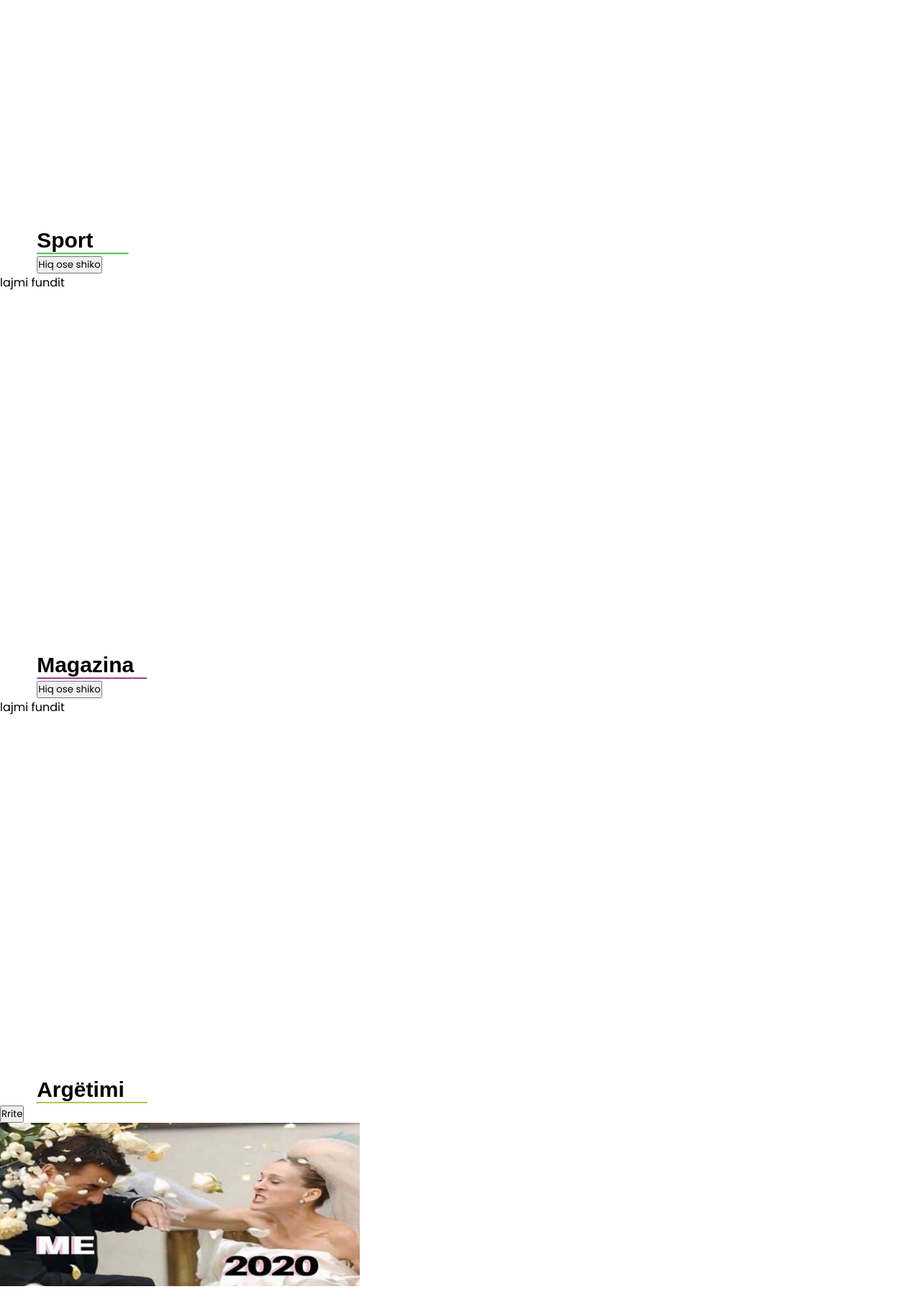
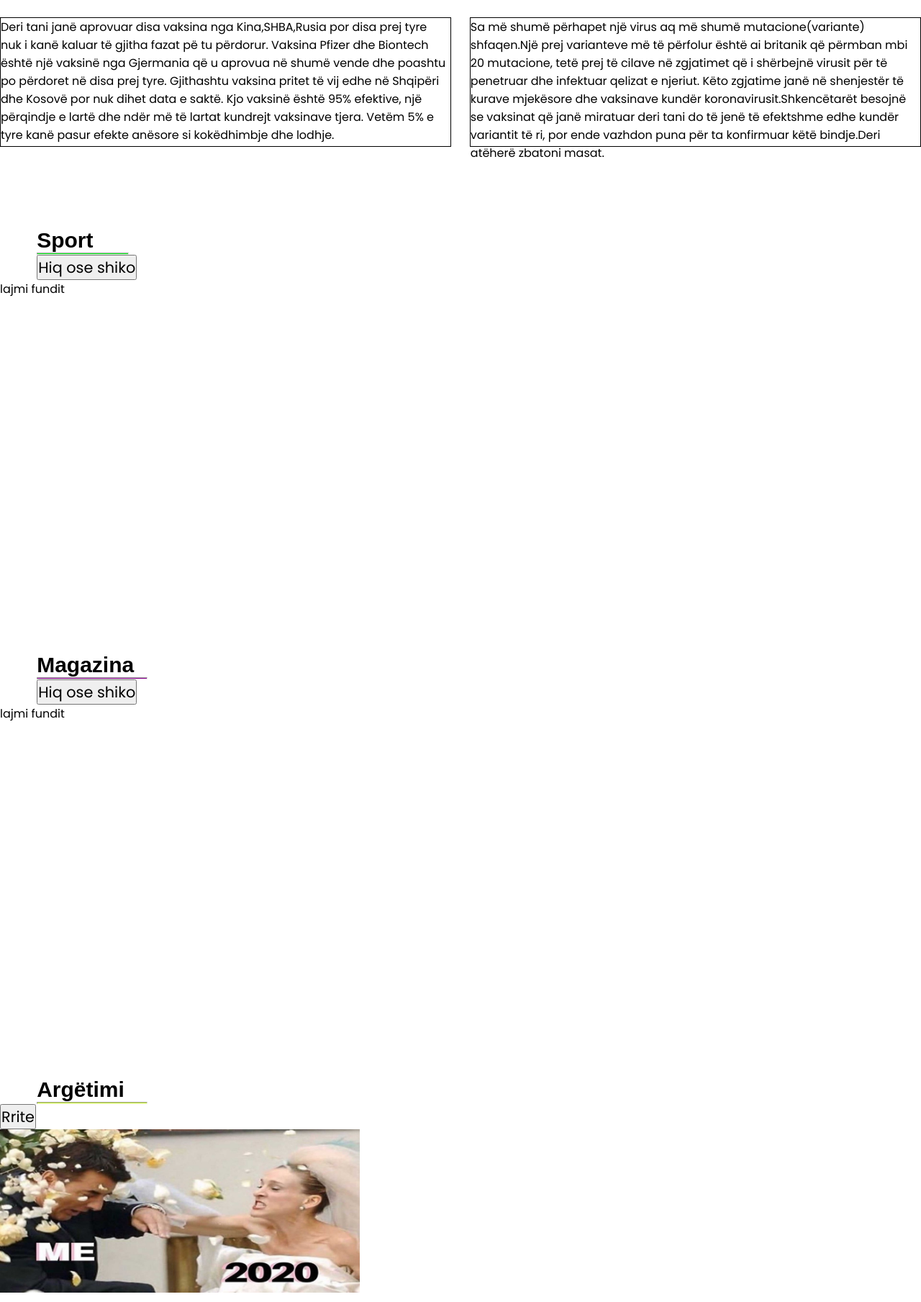
Before and after one commit to Aulon1/INT20_21_Gr21, a PHP site: page /portal.html in a window 1280 px wide. Shown: the part 1613-3422 px from the top of the page at 72% size. Run offline with PHP 8.4, Linux system fonts and the light colour scheme; some libraries are stand-ins or nearby versions.

Commit message:
pjesa e shendetesise tek home dhe stilizimi i klasave te butonave

```diff
--- a/portal.css
+++ b/portal.css
@@ -176,3 +176,8 @@
 
   width: 500px;
 }
+.b1, .b2,.b3,.b4,.b4,.b5
+{
+   font-size:130%;
+   color: ffffff;
+}
--- a/portal.html
+++ b/portal.html
@@ -100,7 +100,7 @@
    </a>
    <button class="b1" > Hiq ose shiko</button>
    </div>
-   <p class="j1">lajmi fundit</p>
+   <div class="j1">lajmi fundit</div>
 </div>
 
 <div class="PjesaShendetesis">
@@ -111,7 +111,17 @@
   </a>
   <button class="b2" > Hiq ose shiko</button>
   </div>
-  <p class="j2">lajmi fundit</p>
+  <div class="j2">
+    <figure  >
+      <img src="MasatKryesore.jpg" height="200px" width="50%" align="left" alt="Masat Kryesore ndaj Covid-19"/>
+      </figure>
+      <figure  >
+        <img src="https://images.bisnis-cdn.com/posts/2020/06/10/1250747/vaksin-virus-corona-covid-19.jpg" align="right" height="200px" width="50%" alt="vaksin-virus-corona-covid-19">
+      </figure>
+    </br></br></br></br></br></br></br></br></br>
+     <article style="border:1px solid black; width: 49%; height:180px;position:absolute;"> Deri tani janë aprovuar disa vaksina nga Kina,SHBA,Rusia por disa prej tyre nuk i kanë kaluar të gjitha fazat pë tu përdorur. Vaksina Pfizer dhe Biontech është një vaksinë nga Gjermania që u aprovua në shumë vende dhe poashtu po përdoret në disa prej tyre. Gjithashtu vaksina pritet të vij edhe në Shqipëri dhe Kosovë por nuk dihet data e saktë. Kjo vaksinë është 95% efektive, një përqindje e lartë dhe ndër më të lartat kundrejt vaksinave tjera. Vetëm 5% e tyre kanë pasur efekte anësore si kokëdhimbje dhe lodhje.  </article>
+    <article style="border:1px solid black; width: 49%; height:180px;position:absolute; right:0 ;"> Sa më shumë përhapet një virus aq më shumë mutacione(variante) shfaqen.Një prej varianteve më të përfolur është ai britanik që përmban mbi 20 mutacione, tetë prej të cilave në zgjatimet që i shërbejnë virusit për të penetruar dhe infektuar qelizat e njeriut. Këto zgjatime janë në shenjestër të kurave mjekësore dhe vaksinave kundër koronavirusit.Shkencëtarët besojnë se vaksinat që janë miratuar deri tani do të jenë të efektshme edhe kundër variantit të ri, por ende vazhdon puna për ta konfirmuar këtë bindje.Deri atëherë zbatoni masat.
+       </article></br></br></br></div>
 </div>
 
 <div class="PjesaSport">
@@ -122,7 +132,7 @@
   </a>
   <button class="b3" > Hiq ose shiko</button>
   </div>
-  <p class="j3">lajmi fundit</p>
+  <div class="j3">lajmi fundit</div>
 </div>
 
 <div class="PjesaMagazina">
@@ -133,7 +143,7 @@
   </a>
   <button class="b4" > Hiq ose shiko</button>
   </div>
-  <p class="j4">lajmi fundit</p>
+  <div class="j4">lajmi fundit</div>
 </div>
 
 
```
